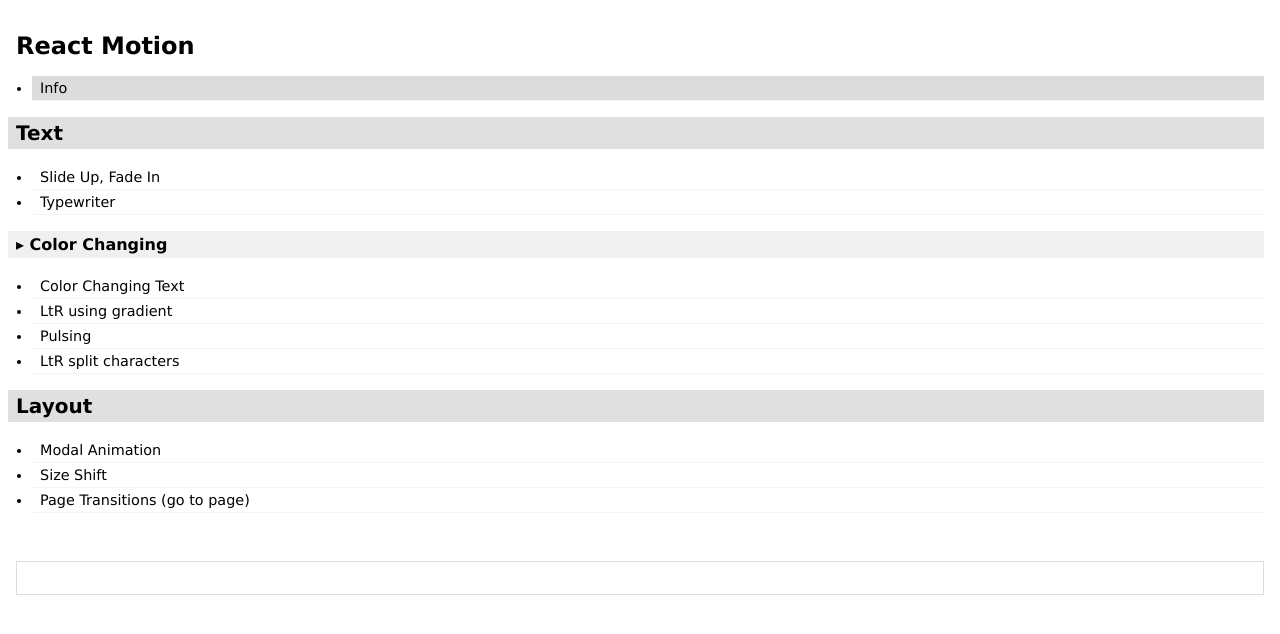
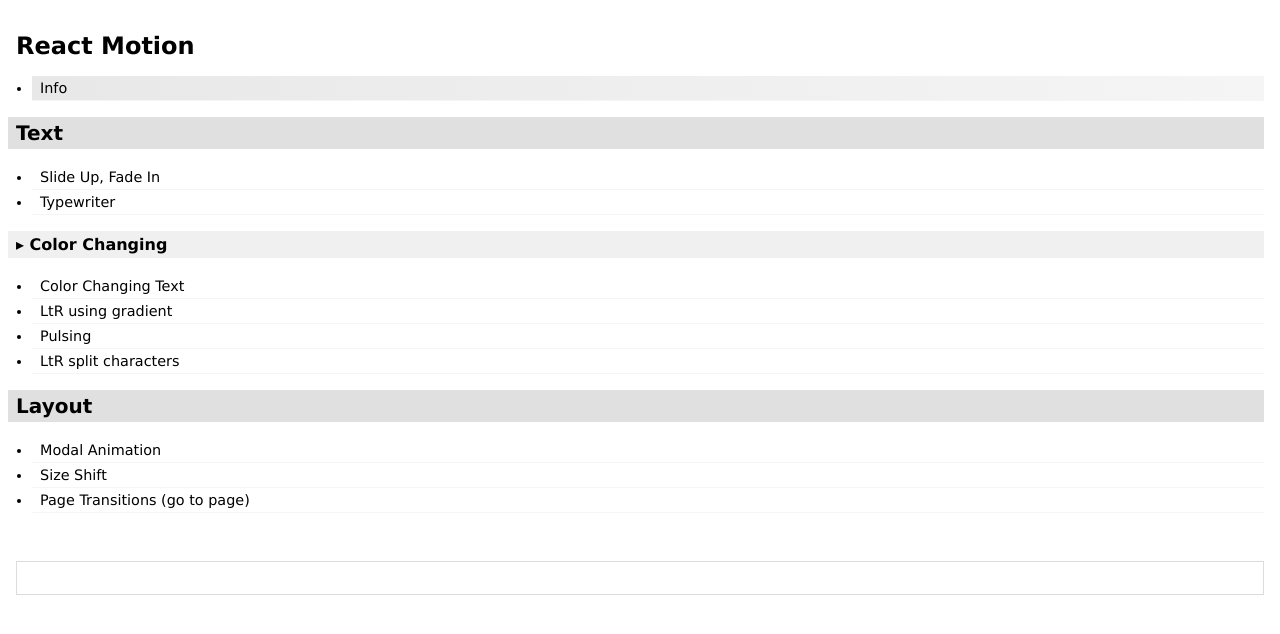
Before and after one commit to vishalicious213/motion-repo, a React (Vite) app: page / in a window 1280 px wide. In both pictures the pointer is over the item "Info". Shown: the top 634 px of the page. Built offline with nearby package versions, Linux system fonts and the light colour scheme.

Commit message:
updated list item hover effect. removed .motion-list a hover effect

```diff
--- a/src/App.css
+++ b/src/App.css
@@ -42,7 +42,8 @@
 }
 
 li:hover {
-    background: gainsboro;
+    /* background: gainsboro; */
+    background: linear-gradient(90deg, #E8E8E8, #F5F5F5);
 }
 
 code {
@@ -61,10 +62,6 @@
     text-decoration: none;
     color: black;
     width: 100%;
-}
-
-.motion-list a:hover {
-    background: gainsboro;
 }
 
 /* Modal Animation */
```
